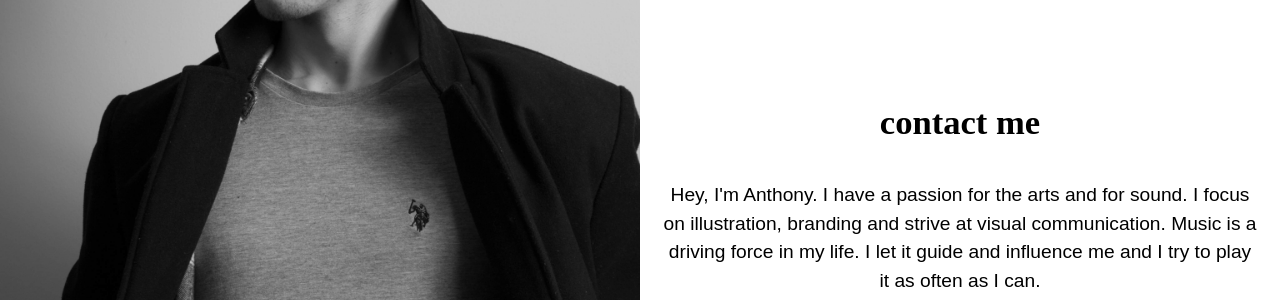
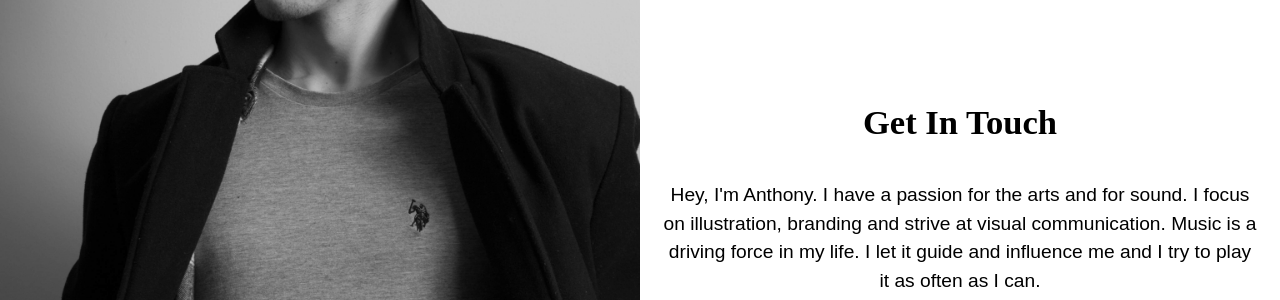
Before and after one commit to anthonyaubrey/portfolio, a Jekyll site: the page built from contact.html, in a window 1280 px wide. Shown: the part 328-628 px from the top of the page. Built offline with Jekyll 4.4.1, drawn with Linux system fonts in a browser that asks for light colours.

Commit message:
Changed heading

```diff
--- a/contact.html
+++ b/contact.html
@@ -10,7 +10,7 @@ layout: default
     </div>
 
     <div class="unit unit-xs-1 unit-s-1 unit-m-1-2 unit-l-1-2 wrapper text-center">
-      <h2 class="exa">contact me</h2>
+      <h2 class="exa">Get In Touch</h2>
       <p class="open-sans">Hey, I'm Anthony. I have a passion for the arts and for sound. I focus on illustration, branding and strive at visual communication. Music is a driving force in my life. I let it guide and influence me and I try to play it as often as I can. </p>
       <p class="open-sans">anthonyaubrey245@gmail.com</p>
     </div>
```
